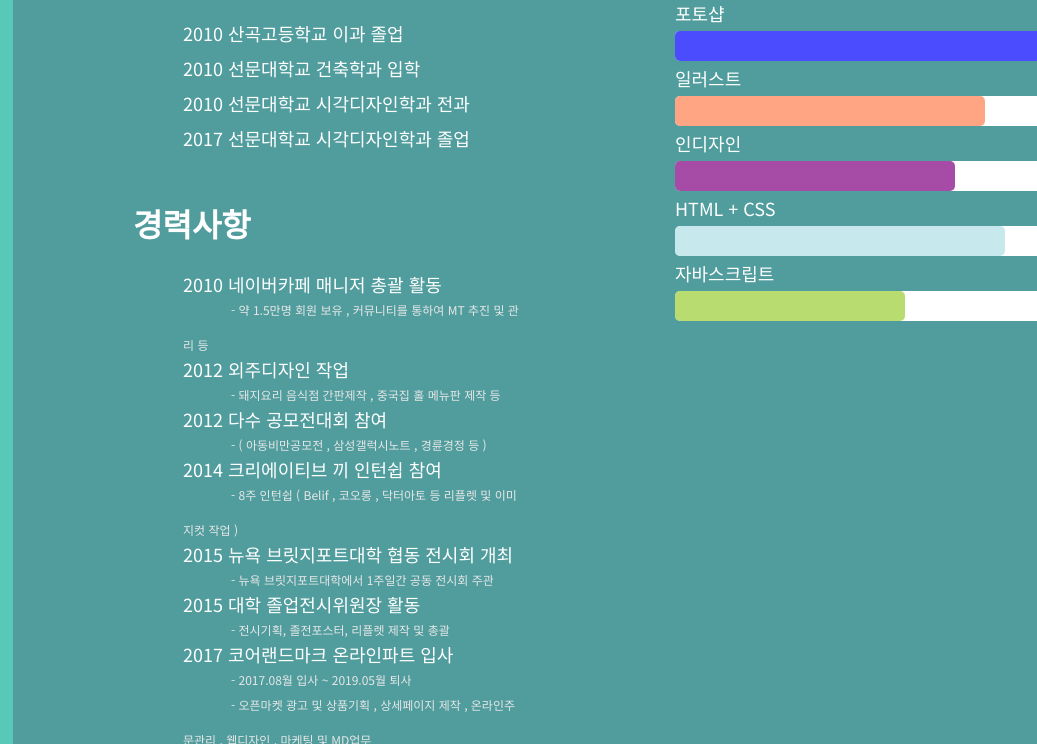
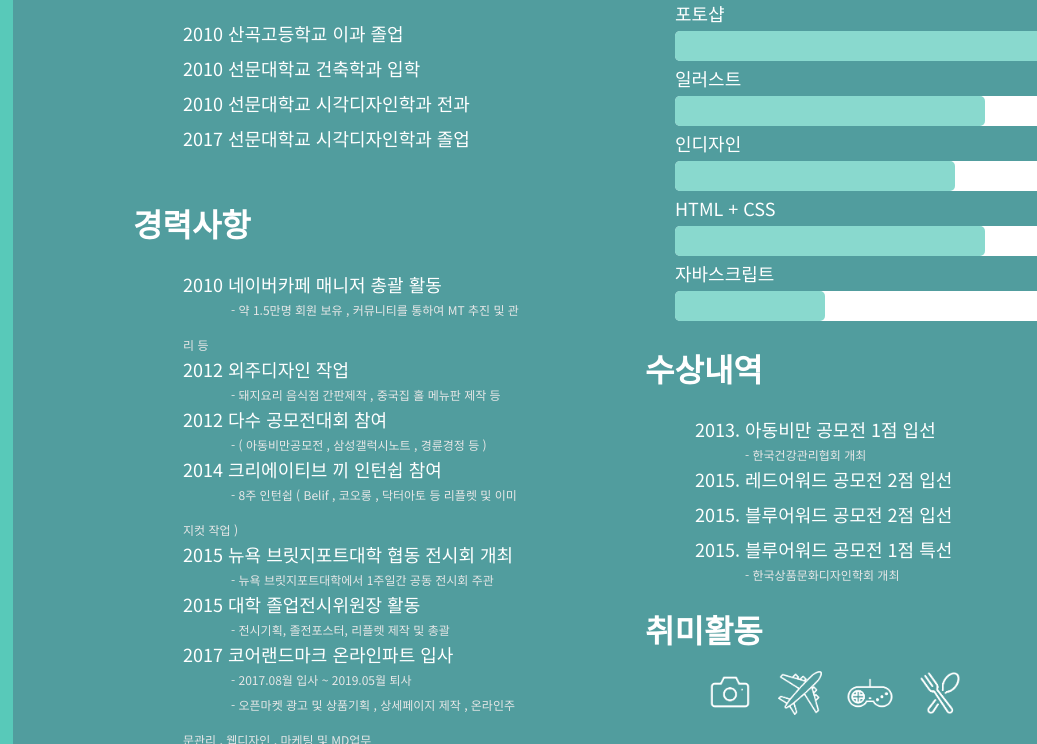
Before and after one commit to hwaik-c/FOliOs, a website: page portfolio.html in a window 1280 px wide. Shown: the part 1075-1819 px from the top of the page, 243-1280 px from the left. Drawn offline with Linux system fonts and the light colour scheme.

Commit message:
0413upload1

```diff
--- a/portfolio.css
+++ b/portfolio.css
@@ -103,7 +103,29 @@ html {
   margin: 170px 0 0 0;
   color: white;
 }
-/*              인덱스1           */
+
+.icon {
+  display: flex;
+  list-style: none;
+  justify-content: center;
+  margin: 0 0 0 12px;
+}
+
+.icon li {
+  padding: 10px 5px;
+}
+.icon li img {
+  width: 25px;
+  height: 25px;
+}
+
+/*              인덱스1         */
+
+.two_index div {
+  font-size: 30px;
+  color: white;
+}
+
 .two_index {
   float: left;
   width: 40%;
@@ -184,12 +206,14 @@ html {
 }
 .two_index2 .skill .photoshop > p {
   display: inline-block;
-  border: 15px solid blue;
+  border: 15px solid #58c9b9;
   border-radius: 5px;
   width: 350px;
   opacity: 0.7;
   animation: stack 2s 1;
+  animation-delay: 2s;
 }
+
 @keyframes stack {
   0% {
     width: 0;
@@ -207,11 +231,12 @@ html {
 }
 .two_index2 .skill .illustrator > p {
   display: inline-block;
-  border: 15px solid coral;
+  border: 15px solid #58c9b9;
   border-radius: 5px;
   width: 280px;
   opacity: 0.7;
   animation: stack2 2s 1;
+  animation-delay: 2s;
 }
 
 @keyframes stack2 {
@@ -231,11 +256,12 @@ html {
 }
 .two_index2 .skill .indesign > p {
   display: inline-block;
-  border: 15px solid purple;
+  border: 15px solid #58c9b9;
   border-radius: 5px;
   width: 250px;
   opacity: 0.7;
   animation: stack3 2s 1;
+  animation-delay: 2s;
 }
 @keyframes stack3 {
   0% {
@@ -254,18 +280,19 @@ html {
 }
 .two_index2 .skill .html > p {
   display: inline-block;
-  border: 15px solid powderblue;
+  border: 15px solid #58c9b9;
   border-radius: 5px;
-  width: 300px;
+  width: 280px;
   opacity: 0.7;
   animation: stack4 2s 1;
+  animation-delay: 2s;
 }
 @keyframes stack4 {
   0% {
     width: 0;
   }
   100% {
-    width: 300px;
+    width: 280px;
   }
 }
 
@@ -277,39 +304,66 @@ html {
 }
 .two_index2 .skill .jvs > p {
   display: inline-block;
-  border: 15px solid yellowgreen;
+  border: 15px solid #58c9b9;
   border-radius: 5px;
-  width: 200px;
+  width: 120px;
   opacity: 0.7;
   animation: stack5 2s 1;
+  animation-delay: 2s;
 }
 @keyframes stack5 {
   0% {
     width: 0;
   }
   100% {
-    width: 200px;
+    width: 120px;
   }
 }
 
-.icon {
-  display: flex;
-  list-style: none;
-  justify-content: center;
-  margin: 0 0 0 12px;
+.two_index2 .like {
+  margin: 30px 0 0 120px;
+  font-size: 18px;
+  line-height: 35px;
 }
 
-.icon li {
-  padding: 10px 5px;
-}
-.icon li img {
-  width: 25px;
-  height: 25px;
+.two_index2 .like span {
+  font-weight: bold;
+  padding: 0 0 20px 0;
+  font-size: 32px;
 }
 
-.two_index div {
-  font-size: 30px;
-  color: white;
+.two_index2 .like ul {
+  margin: 20px 0 0 50px;
+}
+
+.two_index2 .like p {
+  font-size: 12px;
+  text-indent: 50px;
+  color: rgb(231, 231, 231);
+  margin: -10px 0;
+}
+
+.two_index2 .hobby {
+  margin: 30px 0 0 120px;
+  font-size: 18px;
+  line-height: 35px;
+}
+
+.two_index2 .hobby span {
+  font-weight: bold;
+  padding: 0 0 20px 0;
+  font-size: 32px;
+}
+
+.two_index2 .hobby ul {
+  display: flex;
+  margin: 15px 0 0 50px;
+}
+
+.two_index2 .hobby ul li img {
+  width: 50px;
+  height: 50px;
+  padding: 0 10px;
 }
 
 #three {
@@ -369,8 +423,25 @@ html {
   border-radius: 0.5%;
 }
 
-.fourbox {
+#four {
   height: 940px;
   width: 100%;
-  background-color: #285943;
+  background-color: rgb(162, 162, 162);
 }
+.fourbox_text {
+  font-size: 40px;
+  font-weight: bold;
+  color: whitesmoke;
+  display: flex;
+  justify-content: center;
+  height: 100px;
+  line-height: 100px;
+}
+
+.fourbox_text2 {
+  height: 30px;
+  display: flex;
+  justify-content: center;
+  font-size: 16px;
+  color: whitesmoke;
+}
--- a/portfolio.html
+++ b/portfolio.html
@@ -7,10 +7,12 @@
     <link rel="stylesheet" href="portfolio.css">
     <link rel="stylesheet" href="default.css">
     <link rel="stylesheet" href="swiper-bundle.min.css">
+    <script src="portfolio.js"></script>
     <title>hwaik.portfolio</title>
 
 </head>
 <body>
+
   <div id="body_main">
         <ul class="nav">
           <li><a href="#a" name="main">MAIN</a></li>
@@ -115,8 +117,31 @@
                 <li></li>
               </ul>
             </div>
+
+            <div class="like">
+              <span>수상내역</span>
+              <ul>
+                <li>2013. 아동비만 공모전 1점 입선</li>
+                <p>- 한국건강관리협회 개최</p>
+                <li>2015. 레드어워드 공모전 2점 입선</li>
+                <li>2015. 블루어워드 공모전 2점 입선</li>
+                <li>2015. 블루어워드 공모전 1점 특선</li>
+                <p>- 한국상품문화디자인학회 개최
+              </ul>
+            </div>
+            <div class="hobby">
+              <span>취미활동</span>
+              <ul>
+                <li><img src="a.png" alt="취미"></li>
+                <li><img src="b.png" alt="취미"></li>
+                <li><img src="c.png" alt="취미"></li>
+                <li><img src="d.png" alt="취미"></li>
+              </ul>
+            </div>
           </div>
   </div>
+</div>
+
 
   <div id="three">
     <div class="threebox">
@@ -240,12 +265,20 @@
     </div>
   </div>
 
-  <div id="four">
-    <div class="fourbox">
-      가나다라마바사
+    <div id="four">
+      <div class="fourbox">
+      <div class="fourbox_text">
+          BRAND DEISGN
+    </div>
+    <div class="fourbox_text2">
+        해당 작업물의 경우 브랜드를 지정하여 브랜드 리뉴얼 및 홍보를 위해 제작된 디자인입니다.
     </div>
 
-  </div>
+      </div>
+      </div>
+
+
+
 </div>
 </body>
 </html>
--- /dev/null
+++ b/portfolio.js
@@ -0,0 +1,26 @@
+$(function() {
+
+    let $two_index2 = ('.two_index2');
+    let $offset = 300;
+    let $two_index2OST = $two_index2.offset().top - #offset;
+
+    (window).scroll(function() {
+        if($(this).scrolltop() > $two_index2OST) {
+            $two_index2.find('img').addclass('animate')
+        }
+    });
+});
+
+
+function stack(name)
+{
+    let stack = ('@keyframes + ${name}');
+    let offset = 300;
+    let stacksize = stack.offset().top - offset
+
+    (window).scroll(function()
+    {
+        if($(tihs).scrolltop() > stacksize) {
+        }
+    }
+}
```
Also changed, not shown: a.png (added), b.png (added), c.png (added), d.png (added), koreanairlf.png (added).
